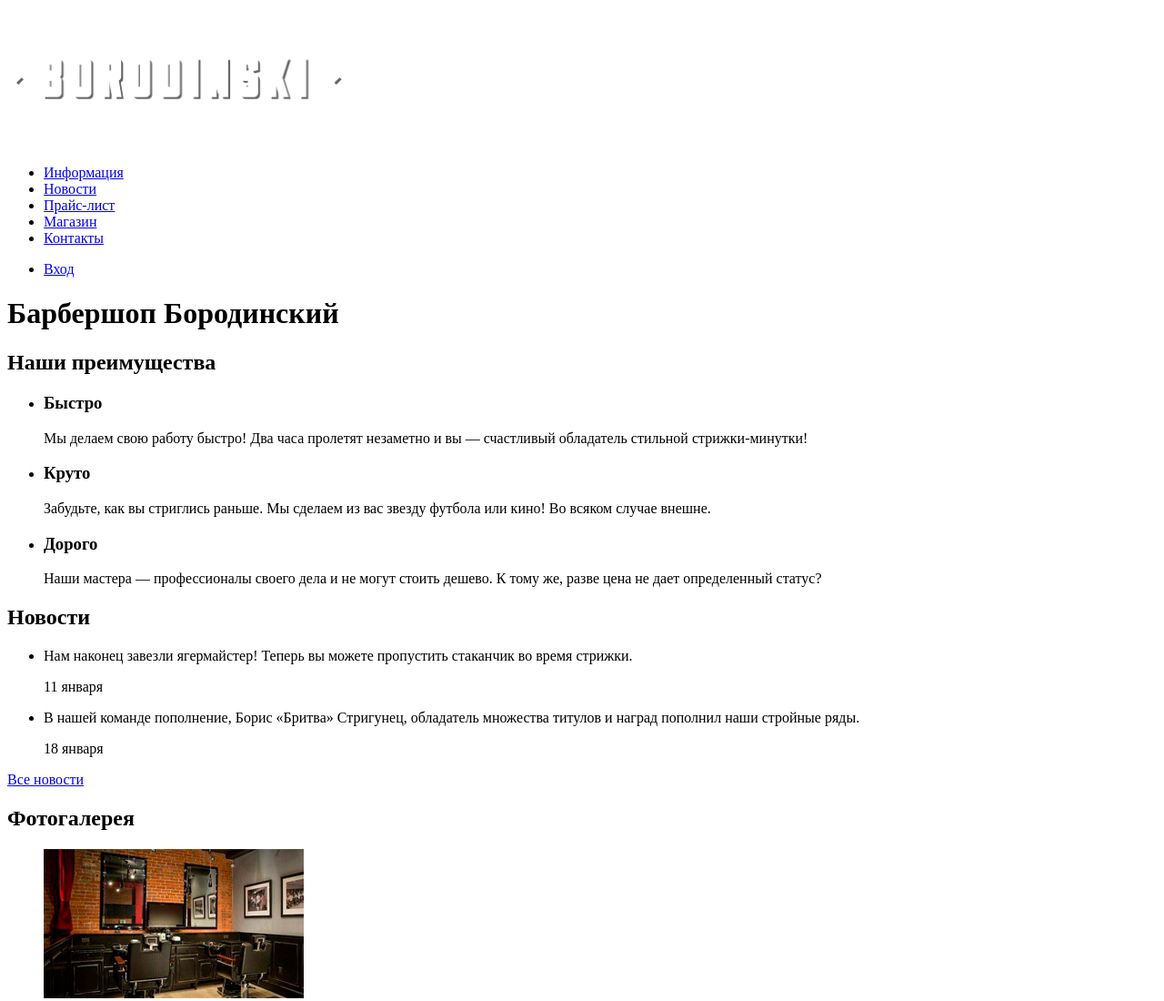
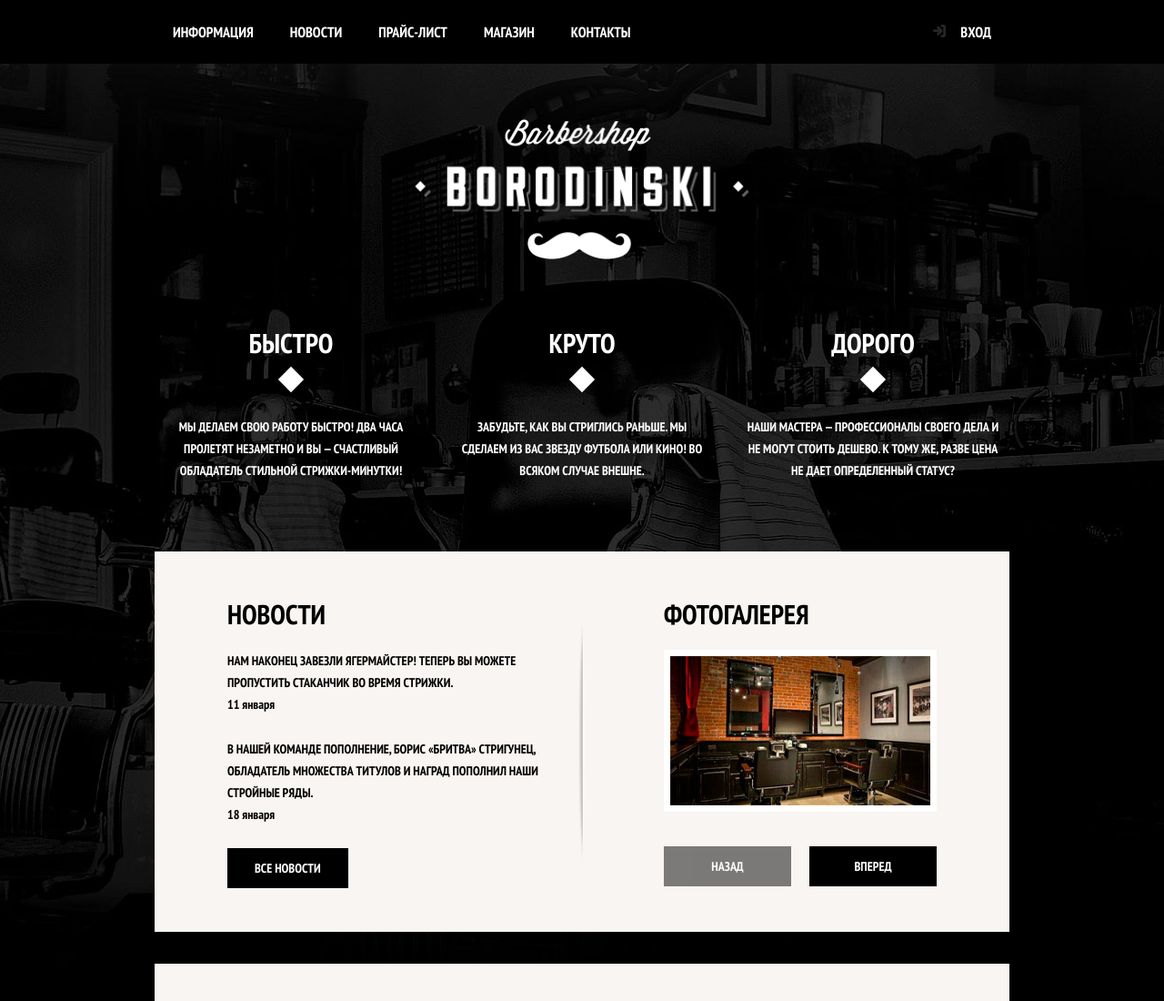
Before and after one commit to helkinstown/429017-barbershop, a plain HTML site: page index.html in a window 1280 px wide. Shown: the top 1100 px of the page at 91% size. Drawn offline with Linux system fonts and the light colour scheme; the site is published under a folder, as on GitHub Pages, so addresses that start at the root find nothing; a script that the page names is missing.

Commit message:
исправила пусть к файлу стилей

```diff
--- a/index.html
+++ b/index.html
@@ -6,13 +6,12 @@
   <title>HTML Academy: Барбершоп</title>
 
   <link href="https://fonts.googleapis.com/css?family=PT+Sans+Narrow:400,700&amp;subset=latin,cyrillic" rel="stylesheet">
-  <link href="/css/style.css" rel="stylesheet">
-  <link href="/css/normalize.css" rel="stylesheet">
+  <link href="./css/style.css" rel="stylesheet">
+  <link href="./css/normalize.css" rel="stylesheet">
 </head>
 
 
 <body>
-
   <header class="main-header">
 
     <nav class="main-navigation">
```
Also changed, not shown: img/logo_name.svg (added).
